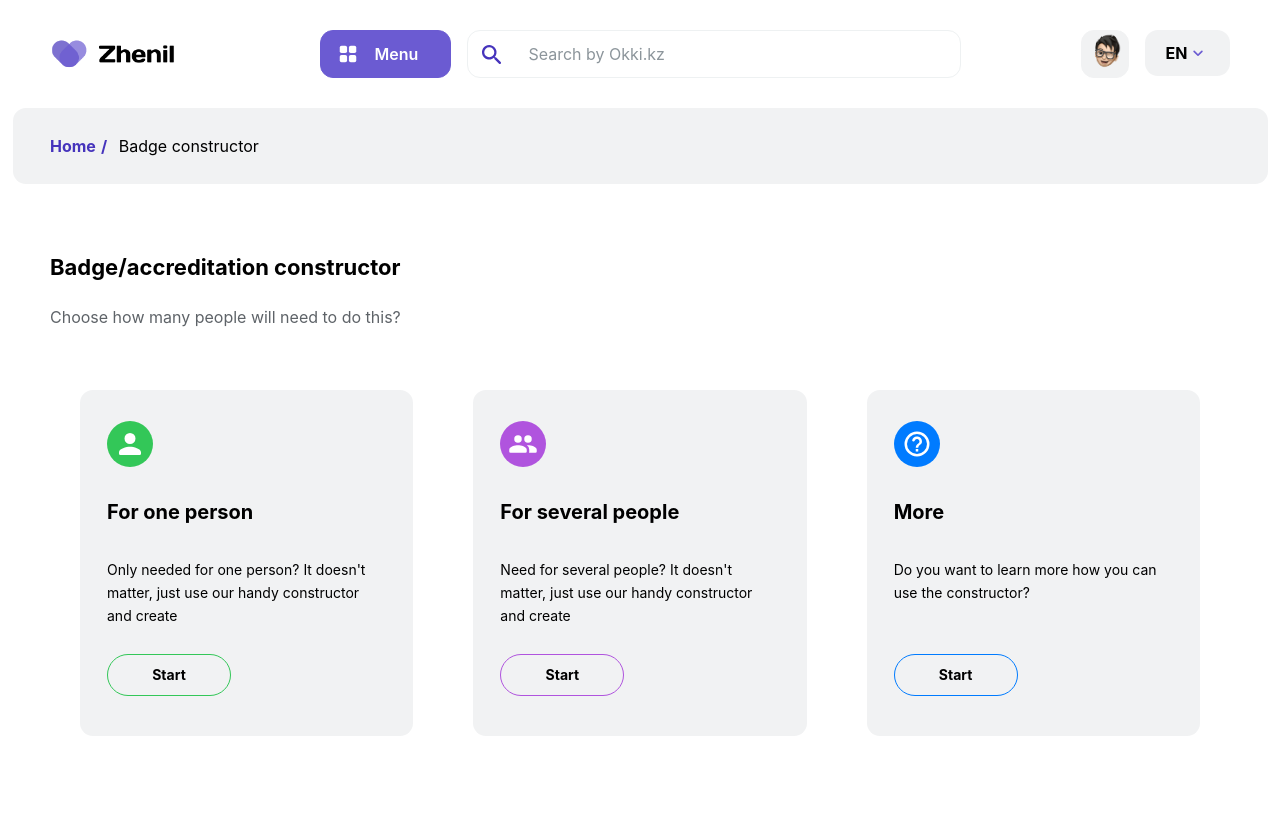
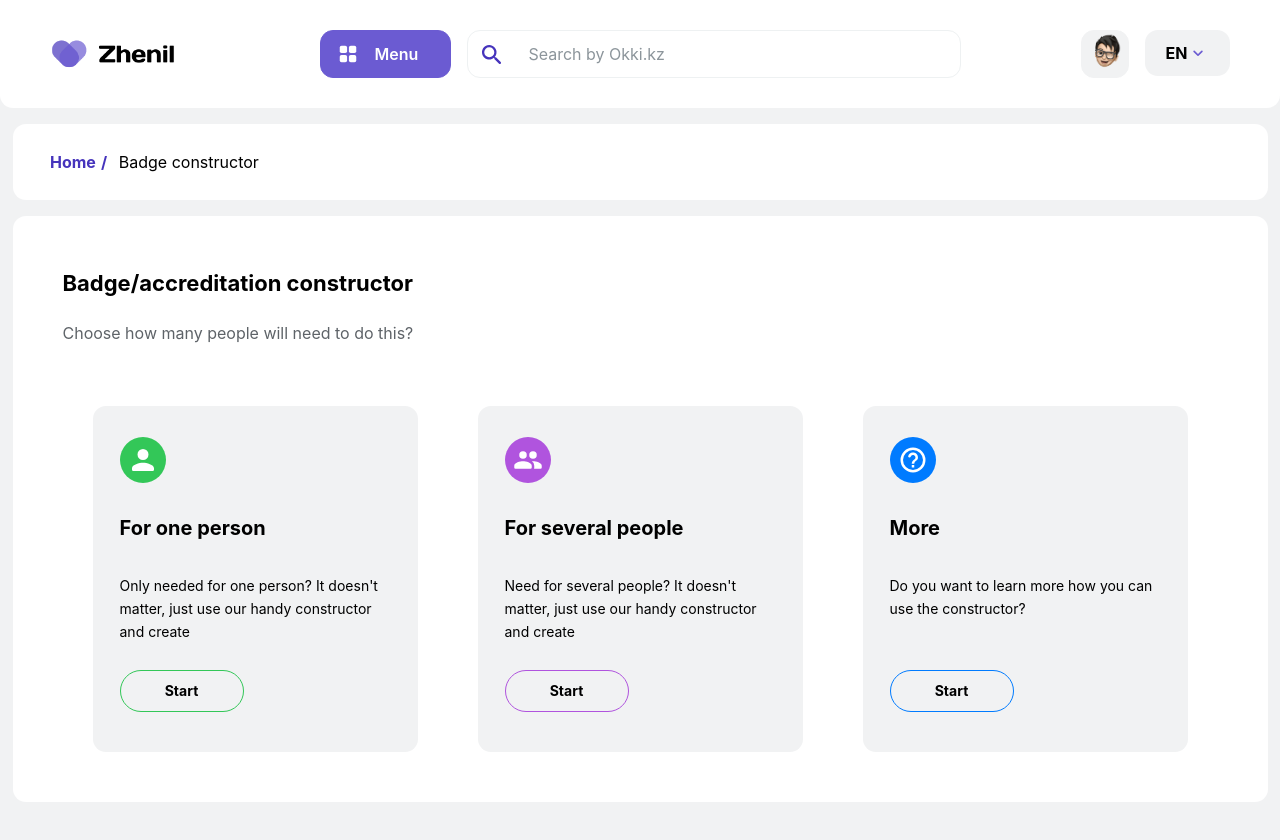
Before and after one commit to DreamerView/zhenil-next, a Next.js app: page /acc in a window 1280 px wide. Shown: the top 840 px of the page. Built offline with nearby package versions, Linux system fonts and the light colour scheme.

Commit message:
theme changed

```diff
--- a/styles/acc.css
+++ b/styles/acc.css
@@ -146,8 +146,11 @@ div.main__nav {
     background-color: var(--nav_block);
 }
 div.main__block {
+    margin: var(--n-2);
     padding:var(--m-2);
     margin-bottom:100px;
+    background-color: var(--header-color);
+    border-radius: 13px;
 }
 div.main__block_menu_select_block {
     height: 314px;
--- a/styles/globals.css
+++ b/styles/globals.css
@@ -237,13 +237,15 @@ p.nav > a {
 
 @media (prefers-color-scheme: dark) {
   :root {
-      --background-color:hsl(240, 3%, 11%);
+      /* --background-color:hsl(240, 3%, 11%); */
+      --background-color:hsl(240, 3%, 9%);
+      --header-color:hsl(240, 3%, 11%);
       --block-color: hsl(240, 2%, 18%);
       --menu-color:hsl(240, 2%, 18%);
       --menu-border-color:hsl(240, 2%, 18%);
       --menu-font-color:hsl(241, 100%, 77%);
       --input_back:hsl(240, 2%, 18%);
-      --nav_block:hsl(240, 3%, 9%);
+      --nav_block:hsl(240, 3%, 11%);
       --nav_block_blur:hsla(240, 3%, 9%,0.7);
       --font-color:hsl(0, 0%, 100%);
       --brand-color:hsl(241, 100%, 74%);
@@ -257,7 +259,7 @@ p.nav > a {
       --input_border:transparent;
       --border-color:hsl(240, 1%, 30%);
       --search_icon: url(../public/img/search_night.svg);
-      --nav_menu_c:hsl(240, 3%, 15%);
+      --nav_menu_c:hsl(240, 2%, 18%);
       --back_contrast:brightness(100%);
       --confirm_block:hsl(240, 2%, 18%);
       --search_back:hsl(240, 2%, 18%);
@@ -266,13 +268,14 @@ p.nav > a {
 }
 @media (prefers-color-scheme: light) {
   :root {
-      --background-color:hsl(0, 0%, 100%);
+      --background-color:hsl(210, 7%, 95%);
+      --header-color:hsl(0, 0%, 100%);
       --block-color:hsl(210, 7%, 95%);
       --menu-color:hsl(248, 57%, 59%);
       --menu-border-color:hsl(248, 57%, 59%);
       --menu-font-color:hsl(0, 0%, 100%);
       --input_back:hsl(0, 0%, 100%);
-      --nav_block:hsl(210, 7%, 95%);
+      --nav_block:hsl(0, 0%, 100%);
       --nav_block_blur:hsla(0, 0%, 98%,0.7);
       --font-color:hsl(0, 0%, 0%);
       --brand-color:hsl(248, 57%, 47%);
@@ -286,7 +289,7 @@ p.nav > a {
       --input_border:hsl(195, 13%, 94%);
       --border-color:hsl(216, 10%, 90%);
       --search_icon: url(../public/img/search.svg);
-      --nav_menu_c:hsl(0, 0%, 100%);
+      --nav_menu_c:hsl(210, 7%, 95%);
       --back_contrast:brightness(40%);
       --confirm_block:hsl(0, 0%, 100%);
       --search_back:hsl(0, 0%, 100%);
@@ -313,9 +316,9 @@ p.nav > a {
 @media screen and (min-width:1900px) {
   :root {
       --m-1: 30px 150px;
-      --m-2: 74px 150px;
+      --m-2: 58px 150px;
       --n-1: 25px 112.5px;
-      --n-2: 0 37.5px;
+      --n-2: 16px 37.5px;
       --m-p:40px 20px;
       --p:60px;
       --n-b: var(--border-color);
@@ -362,9 +365,9 @@ p.nav > a {
 @media screen and (min-width:1161px) and (max-width:1899px) {
   :root {
       --m-1: 30px 50px;
-      --m-2: 66px 50px;
+      --m-2: 50px 50px;
       --n-1: 25px 37.5px;
-      --n-2: 0 12.5px;
+      --n-2: 16px 12.5px;
       --m-p: 40px 20px;
       --p:60px;
       --n-b: var(--border-color);
@@ -402,9 +405,9 @@ p.nav > a {
 @media (min-width:601px) and (max-width:1160px) {
   :root {
       --m-1: 30px 32px;
-      --m-2: 74px 32px;
+      --m-2: 58px 32px;
       --n-1: 16px 32px;
-      --n-2: 0 16px;
+      --n-2: 16px 16px;
       --m-p: 32px 32px;
       --p:60px;
       --n-b: var(--border-color);
@@ -446,9 +449,9 @@ p.nav > a {
 @media (min-width:1px) and (max-width:600px) {
   :root {
       --m-1: 30px 16px;
-      --m-2: 54px 16px;
+      --m-2: 38px 16px;
       --n-1: 16px 16px;
-      --n-2: 0 8px;
+      --n-2: 16px 8px;
       --m-p: 0 32px;
       --p:48px;
       --n-b: transparent;
@@ -611,9 +614,11 @@ span.logo_s {
 
 header {
   padding:var(--m-1);
-  background-color: var(--background-color);
+  background-color: var(--header-color);
   display: var(--display);
   /* border-bottom:1px solid var(--border-color); */
+  margin-bottom: 16px;
+  border-radius: 0 0 13px 13px;
 }
 
 
```
